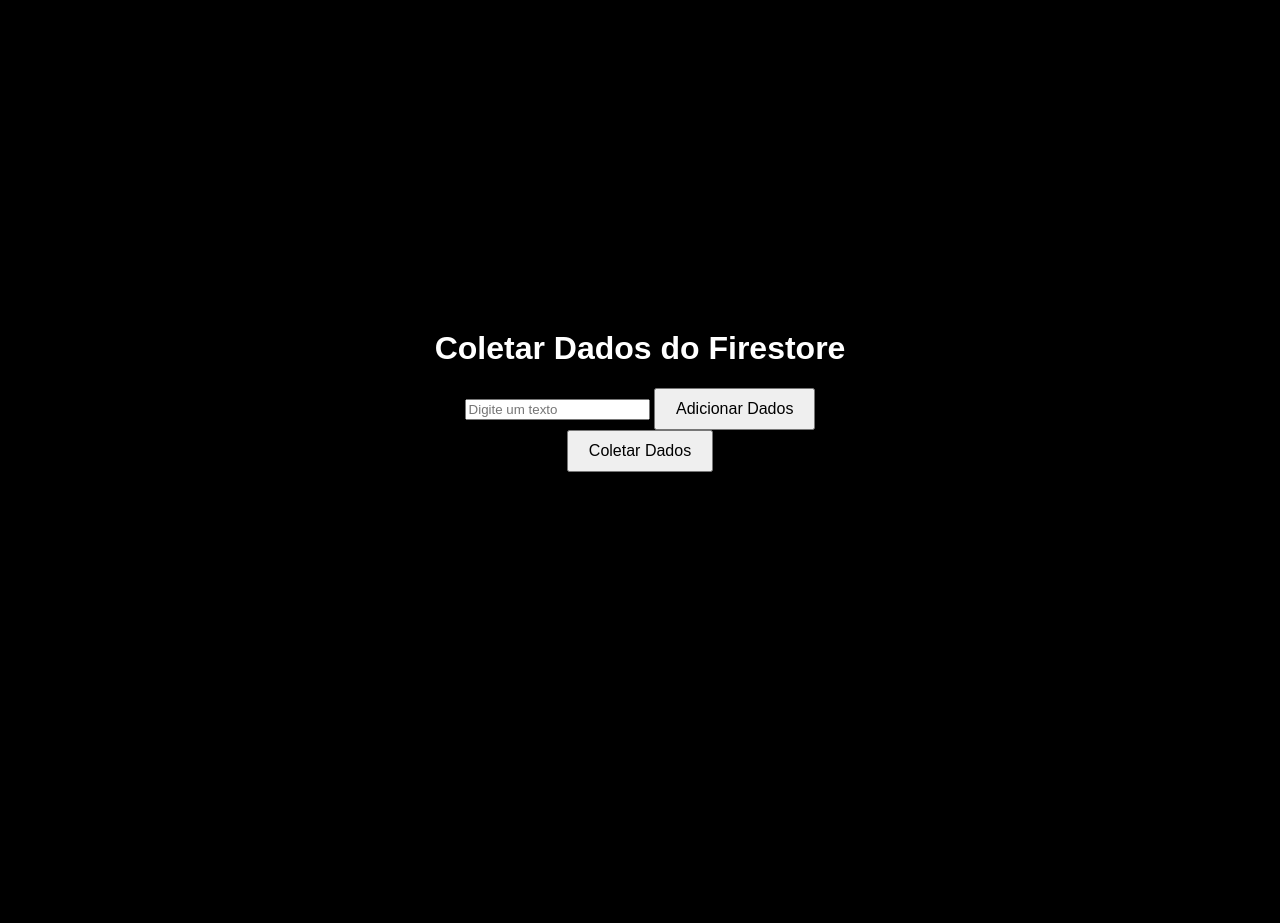
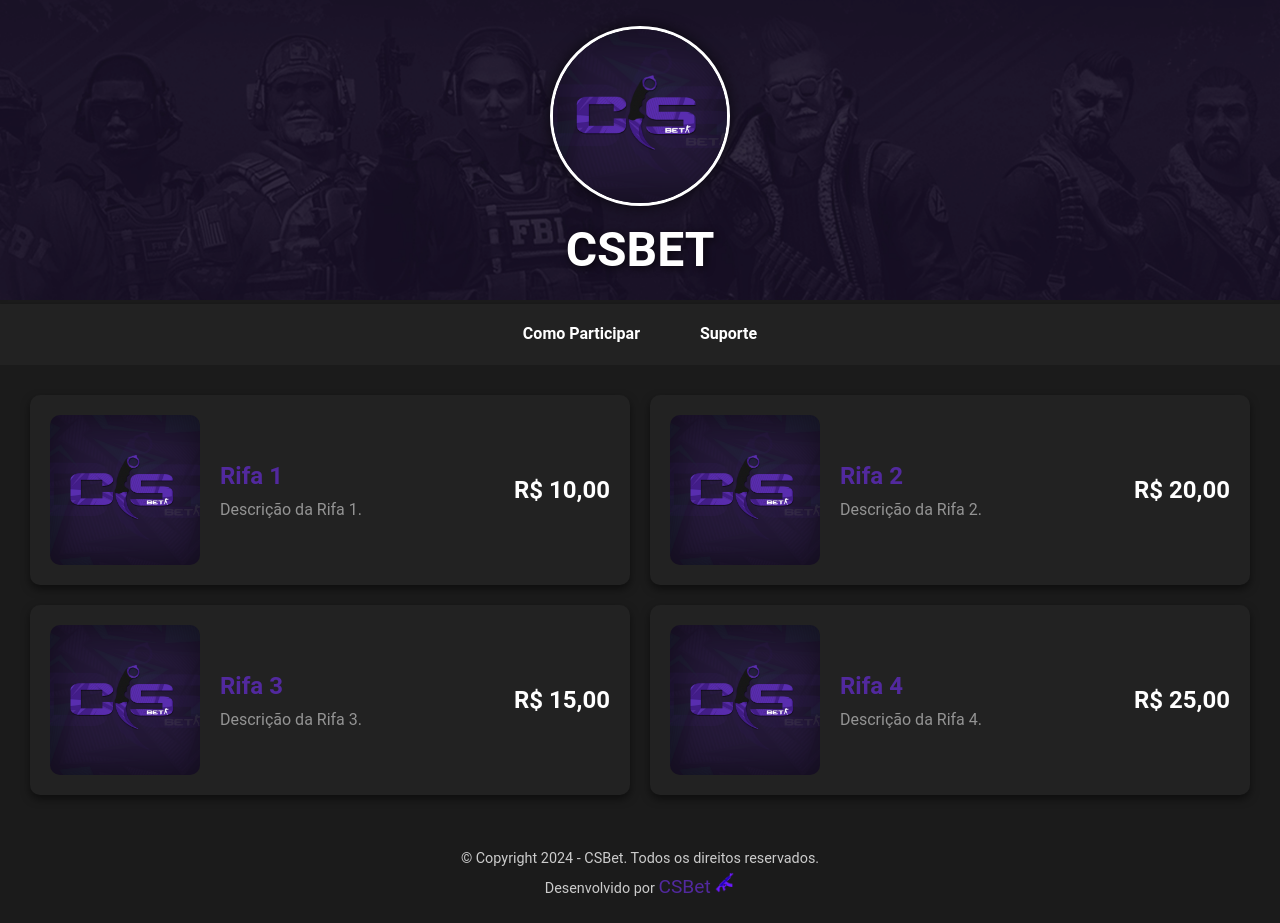
Before and after one commit to Rodrigo-ads0/CSBet-Site, a website: page frontend/public/index.html in a window 1280 px wide. Before the commit the page ends 800 px from the top, so only its background shows below. Drawn offline with Linux system fonts and the light colour scheme.

Commit message:
Adicionado Estilo Rifas

```diff
--- a/frontend/public/index.html
+++ b/frontend/public/index.html
@@ -1,42 +1,86 @@
 <!DOCTYPE html>
-<html lang="en">
+<html lang="pt-BR">
 <head>
-  <meta charset="UTF-8">
-  <meta name="viewport" content="width=device-width, initial-scale=1.0">
-  <title>Exibir Dados</title>
-  <style>
-    body {
-      font-family: Arial, sans-serif;
-      background-color: #000;
-      color: #fff;
-      display: flex;
-      flex-direction: column;
-      align-items: center;
-      justify-content: center;
-      height: 100vh;
-      margin: 0;
-    }
-    #data-container {
-      margin-top: 20px;
-    }
-    button {
-      padding: 10px 20px;
-      font-size: 16px;
-      cursor: pointer;
-    }
-  </style>
+    <meta charset="UTF-8">
+    <meta name="viewport" content="width=device-width, initial-scale=1.0">
+    <title>CSBET Rifas</title>
+    <link rel="stylesheet" href="styles/main.css">
 </head>
 <body>
-  <h1>Coletar Dados do Firestore</h1>
+    <header>
+        <img src="assets/images/banner.jpg" alt="Banner do Site" class="banner">
+        <div class="profile-container">
+            <img src="assets/images/LOGOCSBET.png" alt="Foto de Perfil" class="profile-picture">
+            <h1 class="site-name">CSBET</h1>
+        </div>
+    </header>
 
-  <form id="add-data-form">
-    <input type="text" id="text-input" placeholder="Digite um texto" required>
-    <button type="submit">Adicionar Dados</button>
-  </form>
+    <nav class="menu">
+        <ul>
+            <li><a href="#" onclick="openPopup('comoParticipar')">Como Participar</a></li>
+            <li><a href="#" onclick="openPopup('contato')">Suporte</a></li>
+        </ul>
+    </nav>
+        <!-- Pop-ups Menu -->
+        <div id="comoParticipar" class="popup">
+            <div class="popup-content">
+                <span class="close" onclick="closePopup('comoParticipar')">&times;</span>
+                <h2>Como Participar</h2>
+                <p>Aqui estão as instruções de como participar das rifas.</p>
+            </div>
+        </div>
 
-  <button id="fetch-data">Coletar Dados</button>
-  <div id="data-container"></div>
+        <div id="contato" class="popup">
+            <div class="popup-content">
+                <span class="close" onclick="closePopup('contato')">&times;</span>
+                <h2>Contato</h2>
+                <p>Aqui estão as informações de contato.</p>
+            </div>
+        </div>
 
-  <script src="src/index.js"></script>
+
+    <section id="rafflesContainer" class="raffles-container">
+        <ul class="raffles-list">
+            <li class="raffle-item">
+                <img src="assets/images/LOGOCSBET.png" alt="Rifa 1">
+                <div class="raffle-details">
+                    <h2>Rifa 1</h2>
+                    <p>Descrição da Rifa 1.</p>
+                </div>
+                <span class="raffle-price">R$ 10,00</span>
+            </li>
+            <li class="raffle-item">
+                <img src="assets/images/LOGOCSBET.png" alt="Rifa 2">
+                <div class="raffle-details">
+                    <h2>Rifa 2</h2>
+                    <p>Descrição da Rifa 2.</p>
+                </div>
+                <span class="raffle-price">R$ 20,00</span>
+            </li>
+            <li class="raffle-item">
+                <img src="assets/images/LOGOCSBET.png" alt="Rifa 3">
+                <div class="raffle-details">
+                    <h2>Rifa 3</h2>
+                    <p>Descrição da Rifa 3.</p>
+                </div>
+                <span class="raffle-price">R$ 15,00</span>
+            </li>
+            <li class="raffle-item">
+                <img src="assets/images/LOGOCSBET.png" alt="Rifa 4">
+                <div class="raffle-details">
+                    <h2>Rifa 4</h2>
+                    <p>Descrição da Rifa 4.</p>
+                </div>
+                <span class="raffle-price">R$ 25,00</span>
+            </li>
+        </ul>
+    </section>
+
+    <footer class="site-footer">
+        <p>© Copyright 2024 - CSBet. Todos os direitos reservados.</p>
+        <p>Desenvolvido por <span class="heart">CSBet</span> <img src="assets/images/ak.png" alt="" style="height: 21px;"></p>
+    </footer>
+
+    <script src="src/index.js"></script>
 </body>
 </html>
--- a/frontend/public/src/index.js
+++ b/frontend/public/src/index.js
@@ -1,57 +1,31 @@
-// frontend/public/src/index.js
-
 // URL base da função do Netlify
 const FUNCTION_URL = '/.netlify/functions/functions';
 
-// Função para adicionar dados
-const addData = async (text) => {
-  try {
-    const response = await fetch(FUNCTION_URL, {
-      method: 'POST',
-      headers: {
-        'Content-Type': 'application/json',
-      },      body: JSON.stringify({ text }),
-    });
+// PopUp da tela inicial, abrie e fechar contatos e como participar!
+function openPopup(popupId) {
+  document.getElementById(popupId).style.display = 'flex';
+}
 
-    const result = await response.json();
-    alert(result.message || 'Erro ao adicionar dados');
-  } catch (error) {
-    console.error('Erro ao adicionar dados:', error);
-  }
-};
+function closePopup(popupId) {
+  document.getElementById(popupId).style.display = 'none';
+}
 
-// Função para coletar dados
-const fetchData = async () => {
-  try {
-    const response = await fetch(FUNCTION_URL);
-    const data = await response.json();
-
-    const dataContainer = document.getElementById('data-container');
-    dataContainer.innerHTML = ''; // Limpa os dados anteriores
-
-    if (data.length > 0) {
-      const list = document.createElement('ul');
-      data.forEach(text => {
-        const listItem = document.createElement('li');
-        listItem.textContent = text;
-        list.appendChild(listItem);
-      });
-      dataContainer.appendChild(list);
-    } else {
-      dataContainer.textContent = 'Nenhum dado encontrado.';
-    }
-  } catch (error) {
-    console.error('Erro ao coletar dados:', error);
-  }
-};
-
-// Configuração dos eventos
-document.getElementById('add-data-form').addEventListener('submit', (event) => {
-  event.preventDefault(); // Impede o envio padrão do formulário
-
-  const textInput = document.getElementById('text-input');
-  addData(textInput.value);
-  textInput.value = ''; // Limpa o campo de entrada
+// Fechar o pop-up ao clicar fora do conteúdo
+window.addEventListener('click', function(event) {
+  const popupElements = document.querySelectorAll('.popup');
+  popupElements.forEach(popup => {
+      if (event.target === popup) {
+          popup.style.display = 'none';
+      }
+  });
 });
 
-document.getElementById('fetch-data').addEventListener('click', fetchData);
+// Fechar o pop-up ao clicar fora do conteúdo
+window.addEventListener('click', function(event) {
+  const popupElements = document.querySelectorAll('.popup');
+  popupElements.forEach(popup => {
+      if (event.target === popup) {
+          popup.style.display = 'none';
+      }
+  });
+});
--- a/frontend/public/styles/main.css
+++ b/frontend/public/styles/main.css
@@ -1,45 +1,233 @@
-body {
+* {
     margin: 0;
     padding: 0;
+    box-sizing: border-box;
+}
+
+body {
+    font-family: 'Roboto', sans-serif;
+    background-color: #1b1b1b;
+    color: #fff;
+}
+
+header {
+    position: relative;
+    text-align: center;
+}
+
+.banner {
+    width: 100%;
+    height: 300px;
+    object-fit: cover;
+    filter: brightness(70%);
+}
+
+.profile-container {
+    position: absolute;
+    top: 50%;
+    left: 50%;
+    transform: translate(-50%, -50%);
+    display: flex;
+    flex-direction: column;
+    align-items: center;
+    gap: 15px;
+}
+
+.profile-picture {
+    width: 180px;
+    height: 180px;
+    border-radius: 50%;
+    border: 3px solid #fff;
+    object-fit: cover;
+    box-shadow: 0 0 15px rgba(0, 0, 0, 0.7);
+}
+
+.site-name {
+    font-size: 3rem;
+    font-weight: bold;
+    color: #fff;
+    text-shadow: 2px 2px 8px rgba(0, 0, 0, 0.7);
+}
+
+.menu {
+    background-color: #222;
+    padding: 10px 0;
+    box-shadow: 0 2px 4px rgba(0, 0, 0, 0.5);
+    text-align: center;
+}
+
+.menu ul {
+    list-style: none;
     display: flex;
     justify-content: center;
-    align-items: center;
-    min-height: 100vh;
-    background-color: #f0f0f0; /* Opcional: para uma cor de fundo leve */
+    gap: 30px;
 }
 
-main {
+.menu a {
     display: flex;
-    justify-content: center;
-    align-items: center;
+    flex-direction: column;
+    text-decoration: none;
+    color: #fff;
+    font-weight: bold;
+    padding: 10px 15px;
+    transition: color 0.3s ease;
+    font-size: 1rem;
+}
+
+.menu a::after {
+    content: '';
+    display: block;
+    width: 0;
+    height: 2px;
+    background: #fff;
+    transition: width 0.3s ease;
+}
+
+.menu a:hover {
+    color: #52299e;
+}
+
+.menu a:hover::after {
     width: 100%;
 }
 
-#container {
-    border: 1px solid black;
-    display: flex;
+.popup {
+    display: none;
+    position: fixed;
+    z-index: 1000;
+    top: 0;
+    left: 0;
+    width: 100%;
+    height: 100%;
+    background-color: rgba(0, 0, 0, 0.7);
+    justify-content: center;
     align-items: center;
-    justify-content: center;
-    flex-direction: column;
-    padding: 20px;
-    background-color: #fff; /* Opcional: cor de fundo para destacar o container */
-    box-shadow: 0 0 10px rgba(0, 0, 0, 0.1); /* Opcional: sombra leve para o container */
 }
 
-#tela {
-    height: 100px;
-    width: 200px;
-    border: 1px solid black;
+.popup-content {
+    background-color: #222;
+    padding: 30px;
+    border-radius: 10px;
+    max-width: 600px;
+    width: 90%;
+    color: #fff;
+    position: relative;
+}
+
+.popup h2 {
+    color: #52299e;
     margin-bottom: 20px;
 }
 
-h1 {
-    font-size: 20px;
-    margin-bottom: 20px;
+.popup p {
+    color: #ccc;
 }
 
-button {
-    padding: 10px 20px;
-    font-size: 16px;
+.close {
+    position: absolute;
+    top: 15px;
+    right: 15px;
+    color: #fff;
+    font-size: 1.5rem;
     cursor: pointer;
 }
+
+.close:hover {
+    color: #ffa500;
+}
+
+
+/* Estilos anteriores... */
+
+.raffles-container {
+    padding: 30px;
+    background-color: #1b1b1b;
+}
+
+.raffles-list {
+    list-style: none;
+    padding: 0;
+    margin: 0;
+    display: grid;
+    grid-template-columns: repeat(2, 1fr);
+    gap: 20px;
+}
+
+.raffle-item {
+    display: flex;
+    align-items: center;
+    background-color: #222;
+    padding: 20px;
+    border-radius: 10px;
+    box-shadow: 0 4px 8px rgba(0, 0, 0, 0.5);
+    transition: transform 0.3s ease;
+}
+
+.raffle-item img {
+    width: 150px;
+    height: 150px;
+    border-radius: 10px;
+    margin-right: 20px;
+    object-fit: cover;
+}
+
+.raffle-details {
+    flex: 1;
+}
+
+.raffle-details h2 {
+    font-size: 1.5rem;
+    margin-bottom: 10px;
+    color: #52299e;
+}
+
+.raffle-details p {
+    font-size: 1rem;
+    color: #949494;
+}
+
+.raffle-price {
+    font-size: 1.5rem;
+    font-weight: bold;
+    color: #ffffff;
+}
+
+/* Responsividade */
+@media (max-width: 768px) {
+    .raffles-list {
+        grid-template-columns: 1fr;
+    }
+
+    .raffle-item {
+        flex-direction: column;
+        text-align: center;
+    }
+
+    .raffle-item img {
+        margin-bottom: 15px;
+        margin-right: 0;
+    }
+
+    .raffle-price {
+        margin-top: 15px;
+    }
+}
+
+
+/* Footer */
+.site-footer {
+    background-color: #1b1b1b;
+    padding: 20px;
+    text-align: center;
+    color: #ccc;
+    font-size: 0.9rem;
+}
+
+.site-footer p {
+    margin: 5px 0;
+}
+
+.site-footer .heart {
+    color: #52299e;;
+    font-size: 1.2rem;
+}
```
Also changed, not shown: frontend/public/assets/images/ak.png (added).
